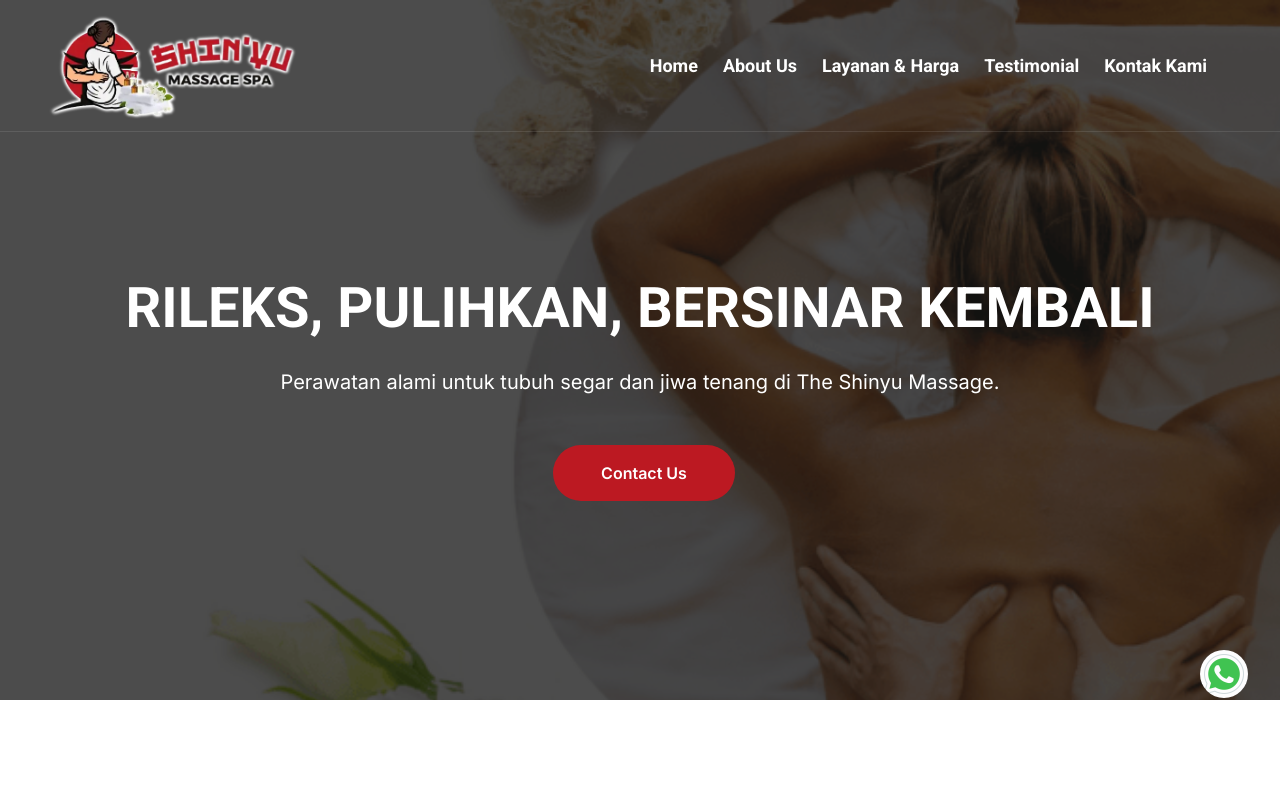
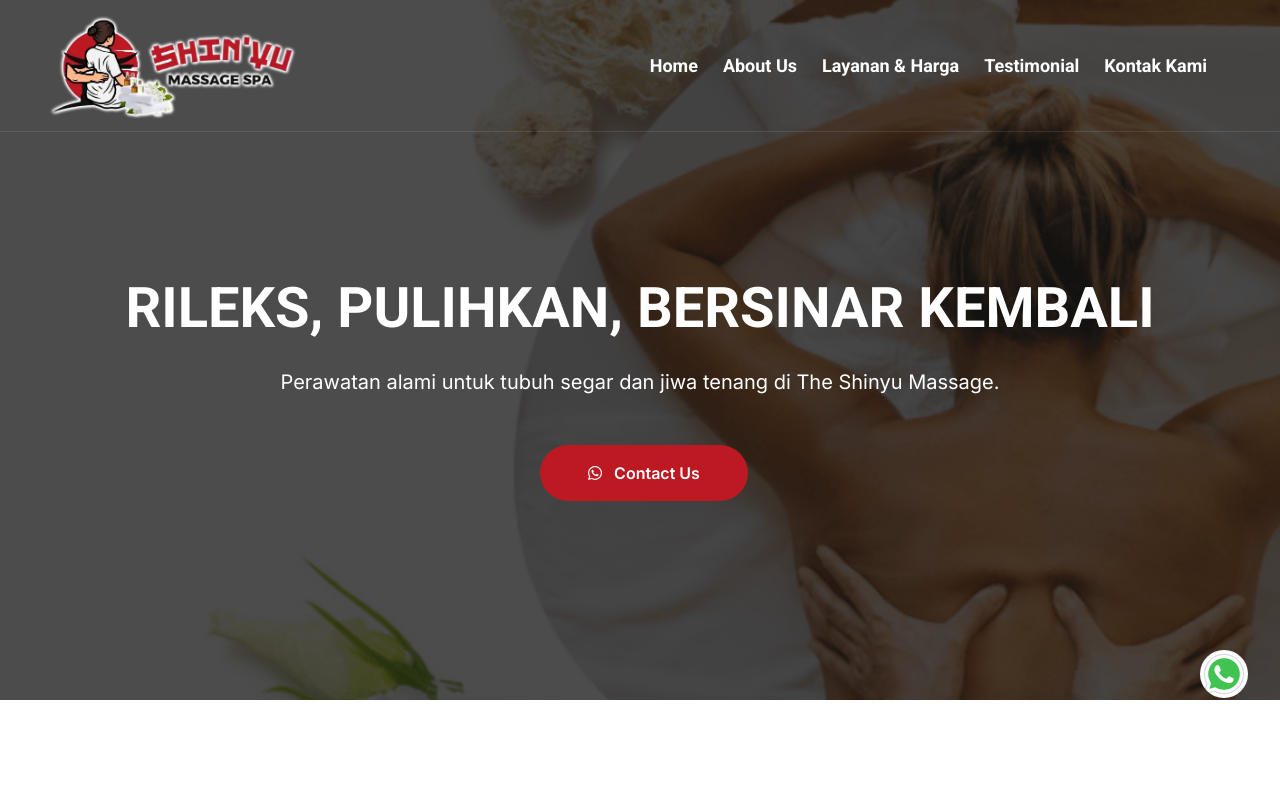
Before and after one commit to nzis1992/Theshinyumassage, a plain HTML site: page index.html in a window 1280 px wide. Shown: the top 793 px of the page. Drawn offline with nearby package versions, Linux system fonts and the light colour scheme; files that its build step writes are made by us from their sources.

Commit message:
Update index.html

```diff
--- a/index.html
+++ b/index.html
@@ -194,7 +194,7 @@
                                         <p class="mb-5 fs-5">  Perawatan alami untuk tubuh segar dan jiwa tenang di The Shinyu Massage.
                                         </p>
                                         <div class="d-flex justify-content-center flex-shrink-0 mb-4">
-                                            <a class="btn btn-primary rounded-pill py-3 px-4 px-md-5 ms-2" href="https://api.whatsapp.com/send?phone=6285693389552&text=Hallo+The+Shinyu+Massage" style="border-radius: 3rem !important;">Contact Us</a>
+                                            <a class="btn btn-primary rounded-pill py-3 px-4 px-md-5 ms-2" href="https://api.whatsapp.com/send?phone=6285693389552&text=Hallo+The+Shinyu+Massage" style="border-radius: 3rem !important;"><i class="fab fa-whatsapp me-2"></i> Contact Us</a>
 
                                         </div>
 
```
